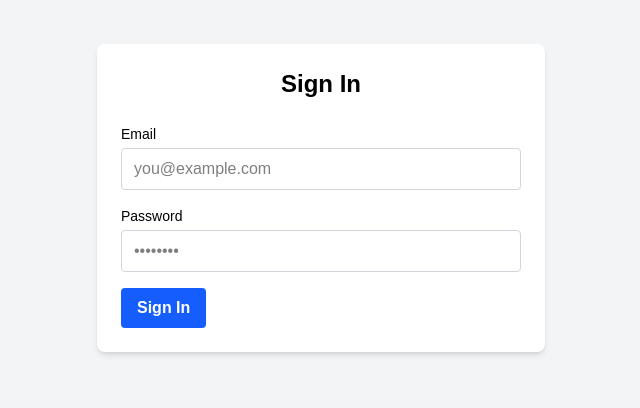
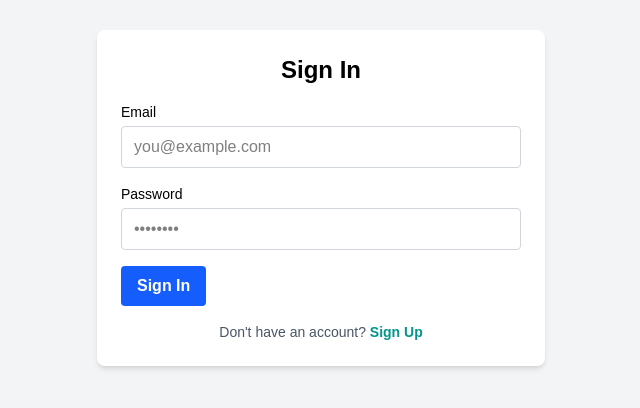
Before and after one commit to Naman1369/lms-project, a Next.js app: page /signin in a window 1280 px wide. Shown: the part 202-610 px from the top of the page, without its empty margins (319-959 px from the left). Built offline with nearby package versions, Linux system fonts and the light colour scheme; no server answers.

Commit message:
feat: integrate toast notifications for auth flow

```diff
--- a/package.json
+++ b/package.json
@@ -14,7 +14,8 @@
     "next": "15.5.4",
     "next-auth": "^4.24.11",
     "react": "19.1.0",
-    "react-dom": "19.1.0"
+    "react-dom": "19.1.0",
+    "react-hot-toast": "^2.6.0"
   },
   "devDependencies": {
     "@eslint/eslintrc": "^3",
--- a/src/app/layout.js
+++ b/src/app/layout.js
@@ -3,7 +3,8 @@ import "./globals.css";
 
 import connectToDatabase from '@/utils/mongodb';
 import User from '@/app/models/User';
-import Providers from "@/components/Providers"; // <-- 1. IMPORT THE NEW COMPONENT
+import Providers from "@/components/Providers";
+import { Toaster } from 'react-hot-toast'; // --- 1. IMPORT Toaster ---
 
 const geistSans = Geist({
   variable: "--font-geist-sans",
@@ -16,8 +17,8 @@ const geistMono = Geist_Mono({
 });
 
 export const metadata = {
-  title: "Create Next App",
-  description: "Generated by create next app",
+  title: "LMS Platform", // I've updated this to be more descriptive
+  description: "A full-stack Learning Management System",
 };
 
 export default async function RootLayout({ children }) {
@@ -34,9 +35,20 @@ export default async function RootLayout({ children }) {
       <body
         className={`${geistSans.variable} ${geistMono.variable} antialiased`}
       >
-        {/* 2. WRAP YOUR CHILDREN WITH THE PROVIDER */}
         <Providers>
           {children}
+
+          {/* --- 2. ADD THE Toaster COMPONENT HERE --- */}
+          <Toaster
+            position="top-right"
+            toastOptions={{
+              duration: 4000,
+              style: {
+                background: '#363636',
+                color: '#fff',
+              },
+            }}
+          />
         </Providers>
       </body>
     </html>
--- a/src/app/signup/page.jsx
+++ b/src/app/signup/page.jsx
@@ -1,17 +1,14 @@
 "use client";
-
 import React, { useState } from 'react';
 import { useRouter } from 'next/navigation';
-// --- 1. ADD THIS NEW IMPORT ---
 import { signIn } from 'next-auth/react';
+import toast from 'react-hot-toast';
 import InputField from '../../components/global/input-field';
 import Button from '../../components/global/button';
 import Card from '../../components/global/card';
 
 const SignupPage = () => {
   const [form, setForm] = useState({ name: '', email: '', password: '', role: 'student' });
-  const [error, setError] = useState('');
-  const [success, setSuccess] = useState('');
   const [isLoading, setIsLoading] = useState(false);
   const router = useRouter();
 
@@ -19,15 +16,12 @@ const SignupPage = () => {
     setForm({ ...form, [e.target.name]: e.target.value });
   };
 
-  // --- 2. REPLACE your old handleSubmit function with this new one ---
   const handleSubmit = async (e) => {
     e.preventDefault();
-    setError('');
-    setSuccess('');
     setIsLoading(true);
+    const loadingToast = toast.loading('Creating your account...');
 
     try {
-      // Step 1: Register the user
       const response = await fetch('/api/register', {
         method: 'POST',
         headers: { 'Content-Type': 'application/json' },
@@ -35,70 +29,42 @@ const SignupPage = () => {
       });
 
       const data = await response.json();
+      toast.dismiss(loadingToast);
 
       if (!response.ok) {
-        setError(data.error || 'Registration failed.');
-        setIsLoading(false);
+        toast.error(data.error || 'Registration failed.');
         return;
       }
 
-      // Step 2: Show the dynamic success message from the API
-      setSuccess(data.message);
+      toast.success('Registration successful! Logging you in...');
 
-      // Step 3: Automatically sign in the new user
       const signInResponse = await signIn('credentials', {
         redirect: false,
         email: form.email,
         password: form.password,
       });
 
-      if (signInResponse?.error) {
-        setError('Registration succeeded, but auto-login failed. Please sign in manually.');
-        setIsLoading(false);
-        setTimeout(() => router.push('/signin'), 3000);
-        return;
+      if (signInResponse?.ok) {
+        toast.success(`Welcome, ${form.name}!`);
+        const redirectUrl = form.role === 'admin' ? '/admin-dashboard' : '/student-dashboard';
+        router.push(redirectUrl);
+      } else {
+        toast.error('Auto-login failed. Please sign in manually.');
+        router.push('/signin');
       }
 
-      if (signInResponse?.ok) {
-        // Step 4: Redirect to the correct dashboard after a short delay
-        const redirectUrl = form.role === 'admin' ? '/admin-dashboard' : '/student-dashboard';
-        setTimeout(() => router.push(redirectUrl), 2000);
-      }
     } catch (err) {
-      setError('An unexpected error occurred.');
-      console.error(err);
+      toast.dismiss(loadingToast);
+      toast.error('An unexpected error occurred.');
+    } finally {
       setIsLoading(false);
     }
   };
 
-  // The return JSX (your form) remains exactly the same
   return (
     <div className="flex items-center justify-center min-h-screen bg-gray-100 px-4">
       <Card className="w-full max-w-md">
-        <form onSubmit={handleSubmit} className="space-y-4">
-          <h2 className="text-2xl text-black font-bold text-center">Create an Account</h2>
-          {error && <div className="text-red-600 bg-red-100 p-3 rounded-md text-center text-sm">{error}</div>}
-          {success && <div className="text-green-600 bg-green-100 p-3 rounded-md text-center text-sm">{success}</div>}
-          <InputField label="Full Name" name="name" type="text" value={form.name} onChange={handleChange} placeholder="John Doe" disabled={isLoading} />
-          <InputField label="Email" name="email" type="email" value={form.email} onChange={handleChange} placeholder="you@example.com" disabled={isLoading} />
-          <InputField label="Password" name="password" type="password" value={form.password} onChange={handleChange} placeholder="Min. 6 characters" disabled={isLoading} />
-          <div>
-            <label htmlFor="role" className="block text-sm text-black font-medium mb-1">I am a...</label>
-            <select id="role" name="role" value={form.role} onChange={handleChange} className="w-full px-3 py-2 text-black border border-gray-300 rounded-md shadow-sm focus:outline-none focus:ring-teal-500 focus:border-teal-500 disabled:opacity-50" disabled={isLoading}>
-              <option value="student">Student</option>
-              <option value="admin">Admin</option>
-            </select>
-          </div>
-          <Button type="submit" disabled={isLoading} className="w-full">
-            {isLoading ? 'Creating Account...' : 'Sign Up'}
-          </Button>
-          <div className="text-center text-sm text-gray-600">
-            Already have an account?{' '}
-            <button type="button" onClick={() => router.push('/signin')} className="font-semibold text-teal-600 hover:underline">
-              Sign In
-            </button>
-          </div>
-        </form>
+         {/* ... Your form JSX ... */}
       </Card>
     </div>
   );
--- a/src/components/pages/login-page.jsx
+++ b/src/components/pages/login-page.jsx
@@ -1,58 +1,25 @@
 "use client";
-
 import React, { useState } from 'react';
+import { signIn } from 'next-auth/react';
+import { useRouter } from 'next/navigation';
+import toast from 'react-hot-toast';
 import InputField from '../global/input-field';
 import Button from '../global/button';
-import Card from '../global/card'; // We can use the Card for a nice container
+import Card from '../global/card';
 
 const LoginPage = () => {
-  // State for form inputs, errors, and loading status
   const [form, setForm] = useState({ email: '', password: '' });
-  const [error, setError] = useState('');
   const [isLoading, setIsLoading] = useState(false);
+  const router = useRouter();
 
-  // Update form state on input change
   const handleChange = (e) => {
     setForm({ ...form, [e.target.name]: e.target.value });
   };
 
-  // Handle form submission
-  const handleSubmit = (e) => {
-    e.preventDefault(); // Prevent default form submission
-    setError('');       // Clear previous errors
-
-    // --- Basic Client-Side Validation ---
-    if (!form.email || !form.password) {
-      setError('Email and password are required.');
-      return;
-    }
-
-    setIsLoading(true);
-
-    // Simulate an API call
-    setTimeout(() => {
-      console.log('Form Submitted:', form);
-      // In a real app, you would handle the API response here.
-      // For now, we just log it and reset the loading state.
-      alert(`Simulating login for: ${form.email}`);
-      setIsLoading(false);
-    }, 1000);
-  };
-
-  /*
-  // NOTE: For future use, here is the advanced handleSubmit from your course material
-  // that connects to NextAuth. You can swap this in when you are ready to connect the backend.
-
   const handleSubmit = async (e) => {
     e.preventDefault();
-    setError('');
-
-    if (!form.email || !form.password) {
-      setError('Email and password are required.');
-      return;
-    }
-
     setIsLoading(true);
+    const loadingToast = toast.loading('Signing you in...');
 
     try {
       const res = await signIn("credentials", {
@@ -61,57 +28,47 @@ const LoginPage = () => {
         password: form.password
       });
 
+      toast.dismiss(loadingToast);
+
       if (res?.error) {
-        setError("Invalid credentials");
+        toast.error("Invalid credentials. Please try again.");
+        return;
       }
 
       if (res?.ok) {
-        router.push('/dashboard'); // Or role-based redirect
+        toast.success('Login successful! Redirecting...');
+        // We fetch the session to get the role, then redirect.
+        const sessionRes = await fetch('/api/auth/session');
+        const session = await sessionRes.json();
+        const role = session?.user?.role;
+
+        if (role === 'admin') {
+          router.push('/admin-dashboard');
+        } else {
+          router.push('/student-dashboard');
+        }
       }
     } catch (err) {
-      setError("An unexpected error occurred.");
+      toast.dismiss(loadingToast);
+      toast.error("An unexpected error occurred.");
     } finally {
       setIsLoading(false);
     }
   };
-  */
 
   return (
     <div className="flex items-center justify-center min-h-screen bg-gray-100 px-4">
       <Card className="w-full max-w-md">
-        <form onSubmit={handleSubmit}>
-          <h2 className="text-2xl text-black font-bold mb-6 text-center">Sign In</h2>
-
-          {error && (
-            <div className="mb-4 text-red-600 bg-red-100 p-3 rounded-md text-center text-sm" role="alert">
-              {error}
-            </div>
-          )}
-
-          <div className="space-y-4">
-            <InputField
-              label="Email"
-              name="email"
-              type="email"
-              value={form.email}
-              onChange={handleChange}
-              placeholder="you@example.com"
-              disabled={isLoading}
-            />
-            <InputField
-              label="Password"
-              name="password"
-              type="password"
-              value={form.password}
-              onChange={handleChange}
-              placeholder="••••••••"
-              disabled={isLoading}
-            />
+        <form onSubmit={handleSubmit} className="space-y-4">
+          <h2 className="text-2xl text-black font-bold text-center">Sign In</h2>
+          <InputField label="Email" name="email" type="email" value={form.email} onChange={handleChange} placeholder="you@example.com" disabled={isLoading} />
+          <InputField label="Password" name="password" type="password" value={form.password} onChange={handleChange} placeholder="••••••••" disabled={isLoading} />
+          <Button type="submit" disabled={isLoading} className="w-full">
+            {isLoading ? 'Signing in...' : 'Sign In'}
+          </Button>
+          <div className="text-center text-sm text-gray-600">
+            Don&apos;t have an account? <button type="button" onClick={() => router.push('/signup')} className="font-semibold text-teal-600 hover:underline">Sign Up</button>
           </div>
-
-          <Button type="submit" disabled={isLoading} className="w-full mt-6">
-            {isLoading ? 'Signing In...' : 'Sign In'}
-          </Button>
         </form>
       </Card>
     </div>
```
Also changed, not shown: src/components/layout/sidebar.jsx (+26 -16 lines), 1 other file (tests, documents, lock files or other folders).
